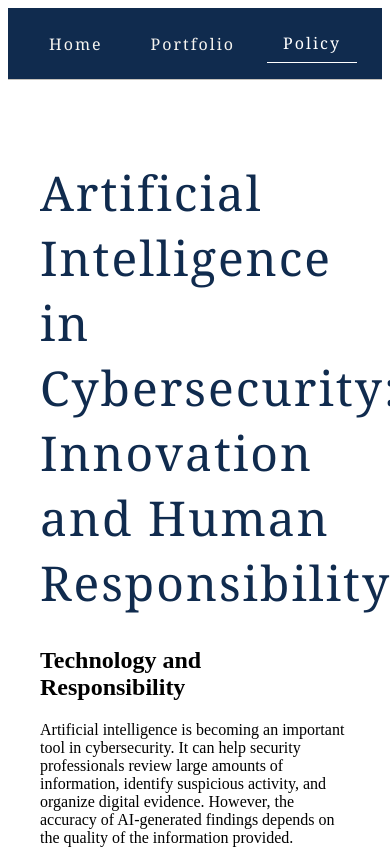
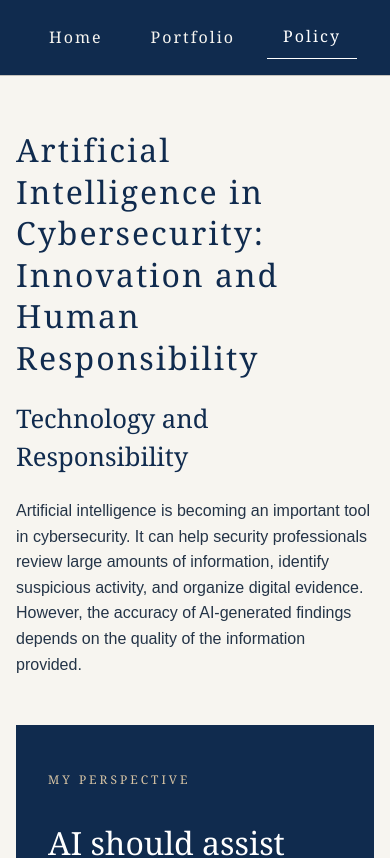
Before and after one commit to Albano277/Maria-Albano-Cybersecurity-Portfolio, a website: page policy.html in a window 390 px wide. Shown: the top 858 px of the page. Drawn offline with Linux system fonts and the light colour scheme.

Commit message:
Finalize portfolio website and responsive design

```diff
--- a/policy.html
+++ b/policy.html
@@ -27,9 +27,9 @@
     <a href="policy.html" aria-current="page">Policy</a>
   </nav>
 
-  <!-- Main content introduces my emerging technology policy. -->
+<!-- Identifies the main policy heading for CSS styling. -->
   <main>
-    <h1>
+    <h1 id="policy-title">
       Artificial Intelligence in Cybersecurity:
       Innovation and Human Responsibility
     </h1>
@@ -67,8 +67,7 @@
     </p>
   </section>
 
-<!-- AI helped me organize this section about the risks
-     of using AI in cybersecurity and how to reduce them. -->
+<!-- AI helped summarize risks and recommendations from my research. -->
 <section class="policy-risks">
     <h2>Risks &amp; Recommendations</h2>
 
--- a/script.js
+++ /dev/null
@@ -1 +0,0 @@
-console.log('Hello!');
--- a/styles.css
+++ b/styles.css
@@ -14,6 +14,13 @@
   box-sizing: border-box;
 }
 
+body {
+  margin: 0;
+  background-color: #f7f5f0;
+  color: #243447;
+  font-family: Arial, sans-serif;
+  line-height: 1.6;
+}
 
 /* AI helped refine the project headings for an editorial style. */
 .project h2 {
@@ -108,7 +115,16 @@ h1 {
     flex-direction: column;
     align-items: flex-start;
   }
+
+  h1 {
+    font-size: 2.2rem;
+  }
+
+  main {
+    padding: 2rem 1.25rem;
+  }
 }
+
 
 /* AI helped refine the subtitle's typography and color. */
 .hero-subtitle {
@@ -210,3 +226,28 @@ h1 {
   line-height: 1.9;
   color: #46505A;
 }
+
+/* Styles the Policy introduction heading with elegant typography. */
+.policy-intro h2 {
+  font-family: Georgia, serif;
+  font-size: 1.6rem;
+  font-weight: normal;
+  color: #102B4E;
+  line-height: 1.5;
+}
+
+/* Adjusts the heading and spacing so the page fits better on smaller screens. */
+@media (max-width: 700px) {
+  h1 {
+    font-size: 2rem;
+    line-height: 1.3;
+  }
+
+  main {
+    padding: 2rem 1rem;
+  }
+
+  .policy-feature {
+    padding: 2rem;
+  }
+}
```
Also changed, not shown: index.html (+1 -1 lines), page2.html (deleted, +0 -19 lines).
